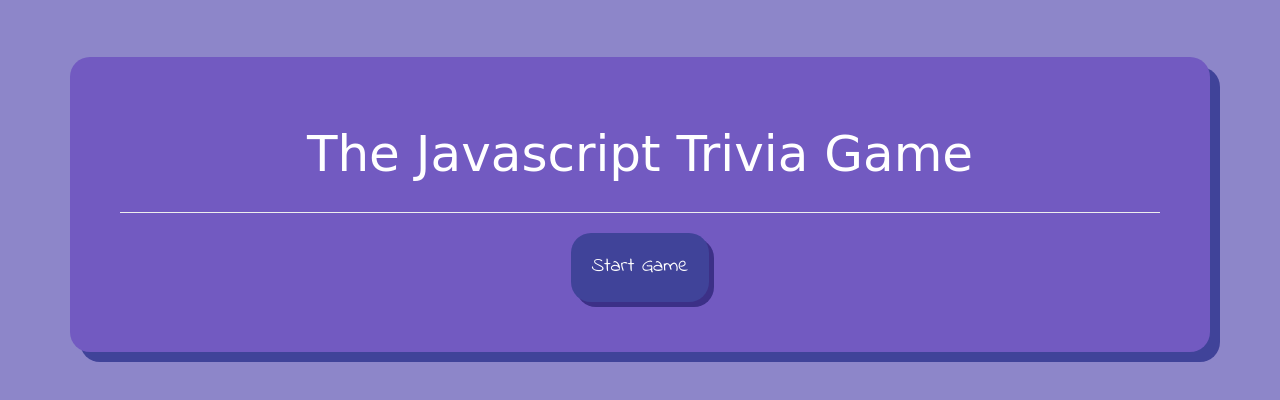
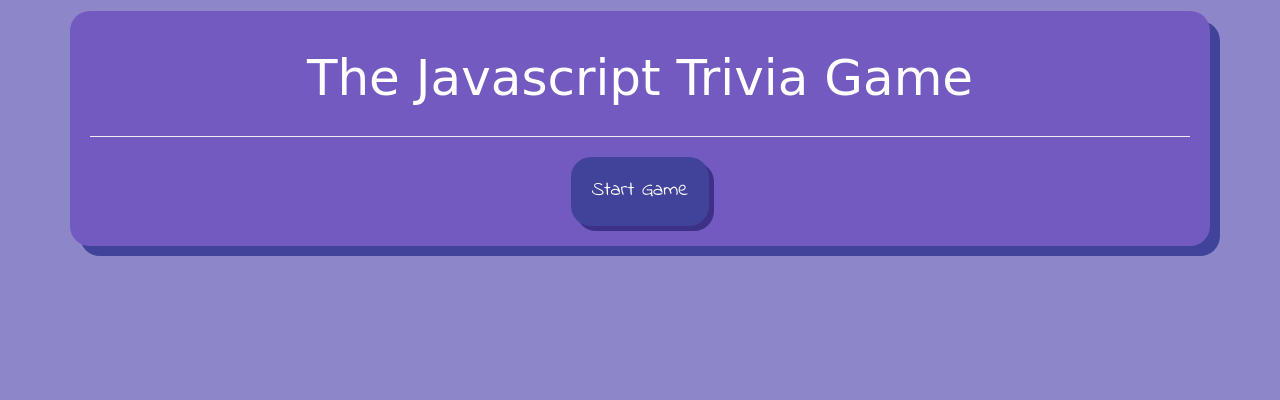
Before and after one commit to ashishdommety/TriviaGame, a plain HTML site: page index.html in a window 1280 px wide. Drawn offline with nearby package versions, Linux system fonts and the light colour scheme; a web font is replaced by a local one.

Commit message:
margin alterations

```diff
--- a/assets/css/style.css
+++ b/assets/css/style.css
@@ -4,8 +4,8 @@ body{
 }
 .game{
   background-color: #725AC1;
-  margin-top: 5%;
-  padding: 50px;
+  margin-top: 1%;
+  padding: 20px;
   border-radius: 20px;
   box-shadow: 10px 10px 0px #404399;
   font-family: 'Dosis', sans-serif;
--- a/assets/javascript/app.js
+++ b/assets/javascript/app.js
@@ -289,6 +289,3 @@ $(document).ready(function() {
  }
   //end
 });
-
-// TODO: time out sound
-// TODO: effects for when time is running out
```
